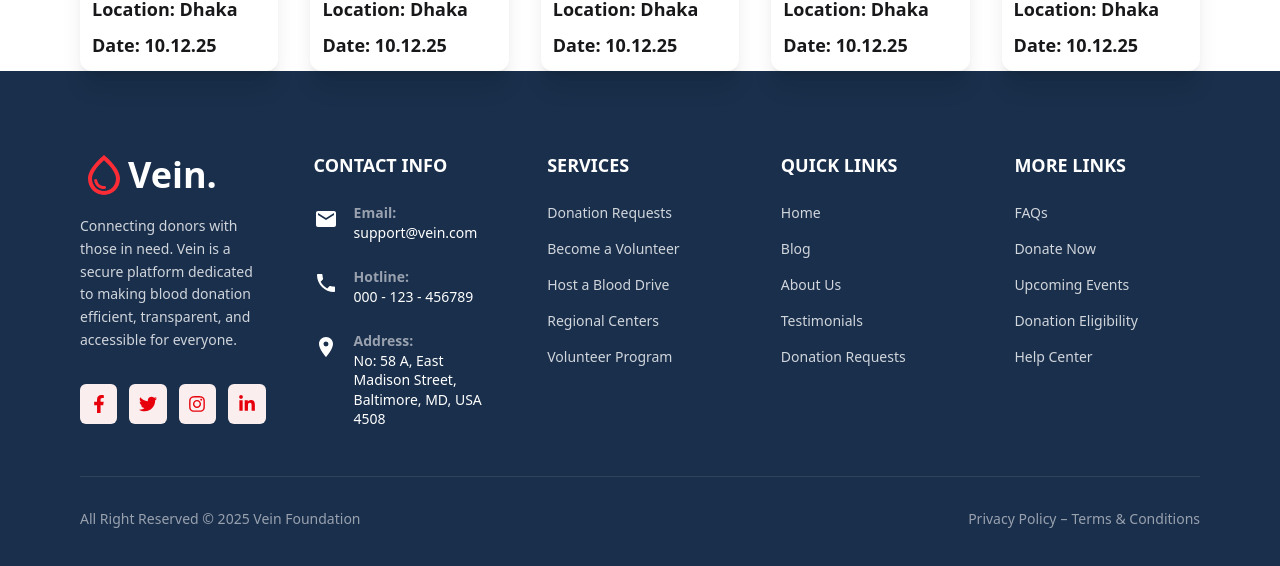
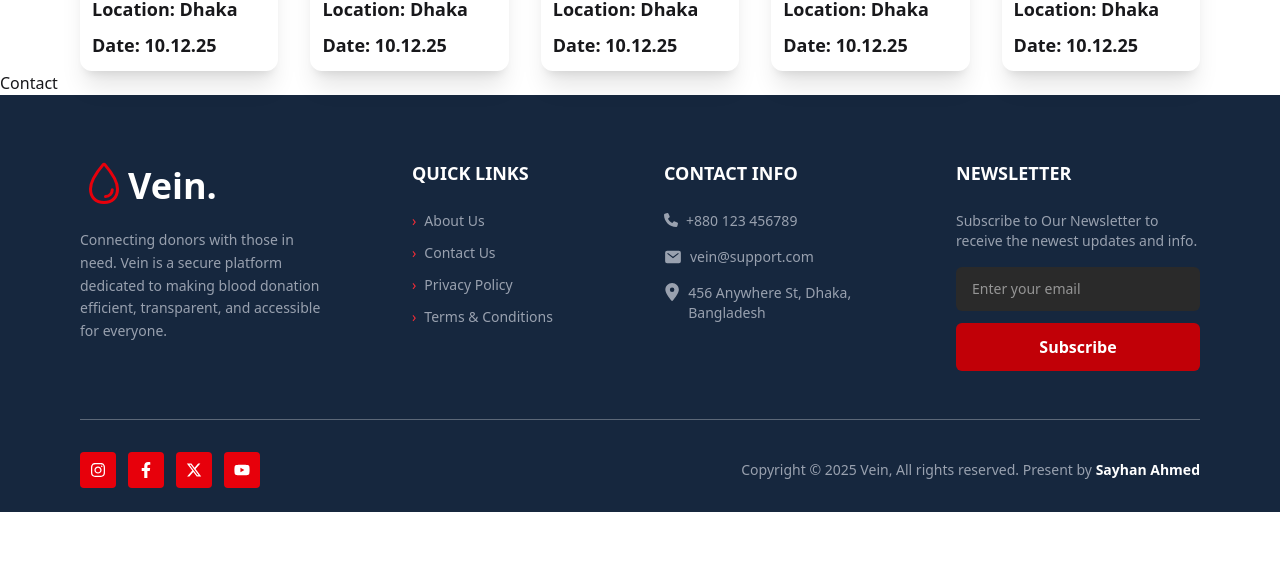
Before and after one commit to sayhan-ahmed/vein-client, a React (Vite) app: page / in a window 1280 px wide. Shown: the part 2917-3483 px from the top of the page. After the commit the page ends 3429 px from the top, so only its background shows below. Built offline with nearby package versions, Linux system fonts and the light colour scheme; no server answers.

Commit message:
Change: Footer design

```diff
--- a/package.json
+++ b/package.json
@@ -21,6 +21,7 @@
     "react-icons": "^5.5.0",
     "react-router": "^7.9.6",
     "react-spinners": "^0.17.0",
+    "sweetalert2": "^11.26.4",
     "tailwindcss": "^4.1.17"
   },
   "devDependencies": {
--- /dev/null
+++ b/src/components/Home/Contact.jsx
@@ -0,0 +1,7 @@
+import React from 'react'
+
+export default function Contact() {
+  return (
+    <div>Contact</div>
+  )
+}
--- a/src/components/Shared/Footer/Footer.jsx
+++ b/src/components/Shared/Footer/Footer.jsx
@@ -1,182 +1,153 @@
-import React from "react";
+import React, { useState } from "react";
 import Container from "../Container";
-import {
-  MdOutlineWaterDrop,
-  MdPhone,
-  MdEmail,
-  MdLocationOn,
-} from "react-icons/md";
-import {
-  FaFacebookF,
-  FaTwitter,
-  FaInstagram,
-  FaLinkedinIn,
-} from "react-icons/fa";
+import { IoMail, IoWaterOutline } from "react-icons/io5";
+import { FaFacebookF, FaInstagram, FaYoutube } from "react-icons/fa";
 import { Link } from "react-router";
+import Swal from "sweetalert2";
+import { FaLocationDot, FaPhone, FaXTwitter } from "react-icons/fa6";
 
 const Footer = () => {
+  const [email, setEmail] = useState("");
+
+  const handleSubscribe = (e) => {
+    e.preventDefault();
+
+    // Show success alert with SweetAlert2
+    Swal.fire({
+      title: "Successfully Subscribed!",
+      html: `<p style="color: #666;">Thank you for subscribing to our newsletter with <strong>${email}</strong></p>`,
+      icon: "success",
+      iconColor: "#E53935",
+      confirmButtonText: "Great!",
+      confirmButtonColor: "#E53935",
+      background: "#fff",
+      customClass: {
+        popup: "rounded-2xl",
+        title: "text-2xl font-bold",
+        confirmButton: "px-6 py-3 rounded-lg font-semibold",
+      },
+    });
+
+    setEmail("");
+  };
+
+  const quickLinks = [
+    { name: "About Us", href: "/about" },
+    { name: "Contact Us", href: "/contact" },
+    { name: "Privacy Policy", href: "/privacy" },
+    { name: "Terms & Conditions", href: "/terms" },
+  ];
+
   return (
-    <footer className="bg-[#192f4b] text-white pt-20 pb-10 font-sans">
+    <footer className="bg-[#16273e] text-white pt-16 pb-6 font-sans">
       <Container>
-        <div className="grid grid-cols-1 md:grid-cols-2 lg:grid-cols-5 gap-8 lg:gap-12">
-          {/* Column 1: Brand & Socials */}
-          <div className="space-y-6 lg:col-span-1">
+        {/* Main Footer Content */}
+        <div className="grid grid-cols-1 md:grid-cols-2 lg:grid-cols-4 gap-12 mb-12">
+          {/* Column 1: Brand */}
+          <div>
             <Link to="/" className="flex items-center mb-4">
-              <MdOutlineWaterDrop className="text-5xl text-red-500" />
+              <IoWaterOutline className="text-5xl text-red-600 mb-1.5" />
               <h1 className="text-4xl font-bold">Vein.</h1>
             </Link>
-            <p className="text-gray-300 text-sm leading-relaxed">
+            <p className="text-gray-400 text-sm leading-relaxed">
               Connecting donors with those in need. Vein is a secure platform
               dedicated to making blood donation efficient, transparent, and
               accessible for everyone.
             </p>
-            <div className="flex gap-3 pt-2">
-              {[FaFacebookF, FaTwitter, FaInstagram, FaLinkedinIn].map(
-                (Icon, idx) => (
-                  <a
-                    key={idx}
-                    href="#"
-                    className="bg-[#faeeee] hover:bg-orange-700 w-10 h-10 flex items-center justify-center rounded-md transition-colors duration-300 text-white"
-                  >
-                    <Icon className="text-lg text-red-600" />
-                  </a>
-                )
-              )}
-            </div>
           </div>
 
-          {/* Column 2: Contact Info */}
-          <div className="lg:col-span-1">
+          {/* Column 2: Quick Links */}
+          <div className="pl-0 lg:pl-10">
             <h3 className="text-lg font-bold mb-6 text-white uppercase">
-              Contact Info
+              Quick Links
             </h3>
-            <div className="space-y-6">
-              <div className="flex items-start gap-4">
-                <MdEmail className="text-2xl mt-1 shrink-0" />
-                <div>
-                  <h4 className="text-sm font-semibold text-gray-400">
-                    Email:
-                  </h4>
-                  <p className="text-white text-sm font-medium">
-                    support@vein.com
-                  </p>
-                </div>
-              </div>
-              <div className="flex items-start gap-4">
-                <MdPhone className="text-2xl mt-1 shrink-0" />
-                <div>
-                  <h4 className="text-sm font-semibold text-gray-400">
-                    Hotline:
-                  </h4>
-                  <p className="text-white text-sm font-medium">
-                    000 - 123 - 456789
-                  </p>
-                </div>
-              </div>
-              <div className="flex items-start gap-4">
-                <MdLocationOn className="text-2xl mt-1 shrink-0" />
-                <div>
-                  <h4 className="text-sm font-semibold text-gray-400">
-                    Address:
-                  </h4>
-                  <p className="text-white text-sm font-medium leading-snug">
-                    No: 58 A, East Madison Street, Baltimore, MD, USA 4508
-                  </p>
-                </div>
-              </div>
-            </div>
-          </div>
-
-          {/* Column 3: Services */}
-          <div>
-            <h3 className="text-lg font-bold mb-6 text-white uppercase">
-              Services
-            </h3>
-            <ul className="space-y-4 text-sm text-gray-300">
-              {[
-                "Donation Requests",
-                "Become a Volunteer",
-                "Host a Blood Drive",
-                "Regional Centers",
-                "Volunteer Program",
-              ].map((item) => (
+            <ul className="space-y-3 text-sm text-gray-400">
+              {quickLinks.map((item) => (
                 <li key={item}>
                   <Link
-                    to="/"
-                    className="hover:text-orange-400 transition-colors"
+                    to={item.href}
+                    className="hover:text-red-500 transition-all hover:scale-105 duration-300 flex items-center gap-2"
                   >
-                    {item}
+                    <span className="text-red-500">›</span>
+                    {item.name}
                   </Link>
                 </li>
               ))}
             </ul>
           </div>
 
-          {/* Column 4: Quick Links */}
+          {/* Column 3: Contact Info */}
           <div>
-            <h3 className="text-lg font-bold mb-6 text-white uppercase">
-              Quick Links
-            </h3>
-            <ul className="space-y-4 text-sm text-gray-300">
-              {[
-                "Home",
-                "Blog",
-                "About Us",
-                "Testimonials",
-                "Donation Requests",
-              ].map((item) => (
-                <li key={item}>
-                  <Link
-                    to="/"
-                    className="hover:text-orange-400 transition-colors"
-                  >
-                    {item}
-                  </Link>
-                </li>
-              ))}
+            <h3 className="text-lg font-bold mb-6 text-white uppercase">Contact Info</h3>
+            <ul className="space-y-4 text-sm text-gray-400">
+              <li className="flex items-start gap-2">
+                <FaPhone className="mt-0.5" />
+                <span>+880 123 456789</span>
+              </li>
+              <li className="flex items-start gap-2">
+                <IoMail size={18} className="mt-px" />
+                <span>vein@support.com</span>
+              </li>
+              <li className="flex items-start gap-2">
+                <FaLocationDot size={18} />
+                <span>456 Anywhere St, Dhaka, Bangladesh</span>
+              </li>
             </ul>
           </div>
 
-          {/* Column 5: More Links */}
+          {/* Column 4: Newsletter */}
           <div>
-            <h3 className="text-lg font-bold mb-6 text-white uppercase">
-              More Links
-            </h3>
-            <ul className="space-y-4 text-sm text-gray-300">
-              {[
-                "FAQs",
-                "Donate Now",
-                "Upcoming Events",
-                "Donation Eligibility",
-                "Help Center",
-              ].map((item) => (
-                <li key={item}>
-                  <Link
-                    to="/"
-                    className="hover:text-orange-400 transition-colors"
-                  >
-                    {item}
-                  </Link>
-                </li>
-              ))}
-            </ul>
+            <h3 className="text-lg font-bold mb-6 text-white uppercase">Newsletter</h3>
+            <p className="text-gray-400 text-sm mb-4">
+              Subscribe to Our Newsletter to receive the newest updates and
+              info.
+            </p>
+            <form onSubmit={handleSubscribe} className="flex flex-col gap-3">
+              <input
+                type="email"
+                value={email}
+                onChange={(e) => setEmail(e.target.value)}
+                placeholder="Enter your email"
+                className="flex-1 px-4 py-3 bg-[#2a2a2a] text-white text-sm rounded-md focus:outline-none focus:ring-2 focus:ring-red-500"
+                required
+              />
+              <button
+                type="submit"
+                className="px-6 py-3 bg-red-700 hover:bg-red-600 text-white font-semibold rounded-md transition-all hover:-translate-y-1 duration-300"
+              >
+                Subscribe
+              </button>
+            </form>
           </div>
         </div>
 
         {/* Bottom Bar */}
-        <div className="mt-12 pt-8 border-t border-white/10 flex flex-col md:flex-row justify-between items-center text-sm text-gray-400">
-          <p className="mb-4 md:mb-0">
-            All Right Reserved © 2025 Vein Foundation
+        <div className="pt-8 border-t border-white/30 flex flex-col md:flex-row justify-between items-center gap-4">
+          {/* Social Icons */}
+          <div className="flex gap-3">
+            {[
+              { Icon: FaInstagram, href: "#" },
+              { Icon: FaFacebookF, href: "#" },
+              { Icon: FaXTwitter, href: "#" },
+              { Icon: FaYoutube, href: "#" },
+            ].map(({ Icon, href }, idx) => (
+              <a
+                key={idx}
+                href={href}
+                className="bg-red-600 hover:bg-red-700 w-9 h-9 flex items-center justify-center rounded transition-all hover:-translate-y-1 duration-300"
+              >
+                <Icon className="text-white text-base" />
+              </a>
+            ))}
+          </div>
+
+          {/* Copyright */}
+          <p className="text-gray-400 text-sm">
+            Copyright © 2025 Vein, All rights reserved. Present by{" "}
+            <Link to="https://sayhan-portfolio.vercel.app/">
+              <span className="font-bold text-white hover:text-red-500 transition-colors duration-300">Sayhan Ahmed</span>
+            </Link>
           </p>
-          <div className="flex items-center gap-1">
-            <Link to="/" className="hover:text-white transition">
-              Privacy Policy
-            </Link>
-            <span>–</span>
-            <Link to="/" className="hover:text-white transition">
-              Terms & Conditions
-            </Link>
-          </div>
         </div>
       </Container>
     </footer>
--- a/src/pages/Home/Home.jsx
+++ b/src/pages/Home/Home.jsx
@@ -1,4 +1,5 @@
 import Banner from "../../components/Home/Banner";
+import Contact from "../../components/Home/Contact";
 import DonationRequests from "../../components/Home/DonationRequests";
 import Featured from "../../components/Home/Featured";
 import WhyDonate from "../../components/Home/WhyDonate";
@@ -10,6 +11,7 @@ const Home = () => {
       <Featured />
       <WhyDonate />
       <DonationRequests />
+      <Contact />
       {/* More components */}
     </div>
   );
```
Also changed, not shown: 8 other files (tests, documents, lock files or other folders).
